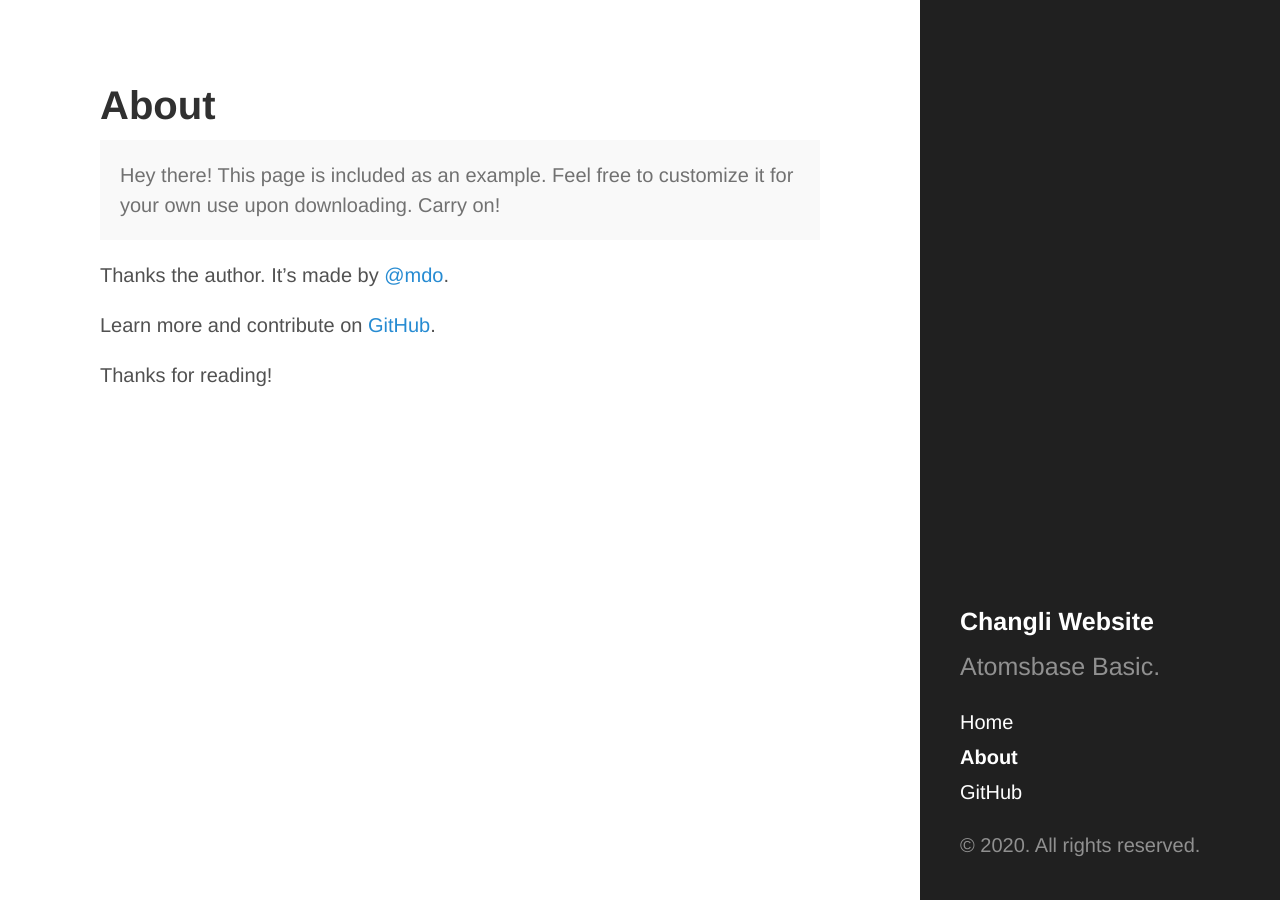
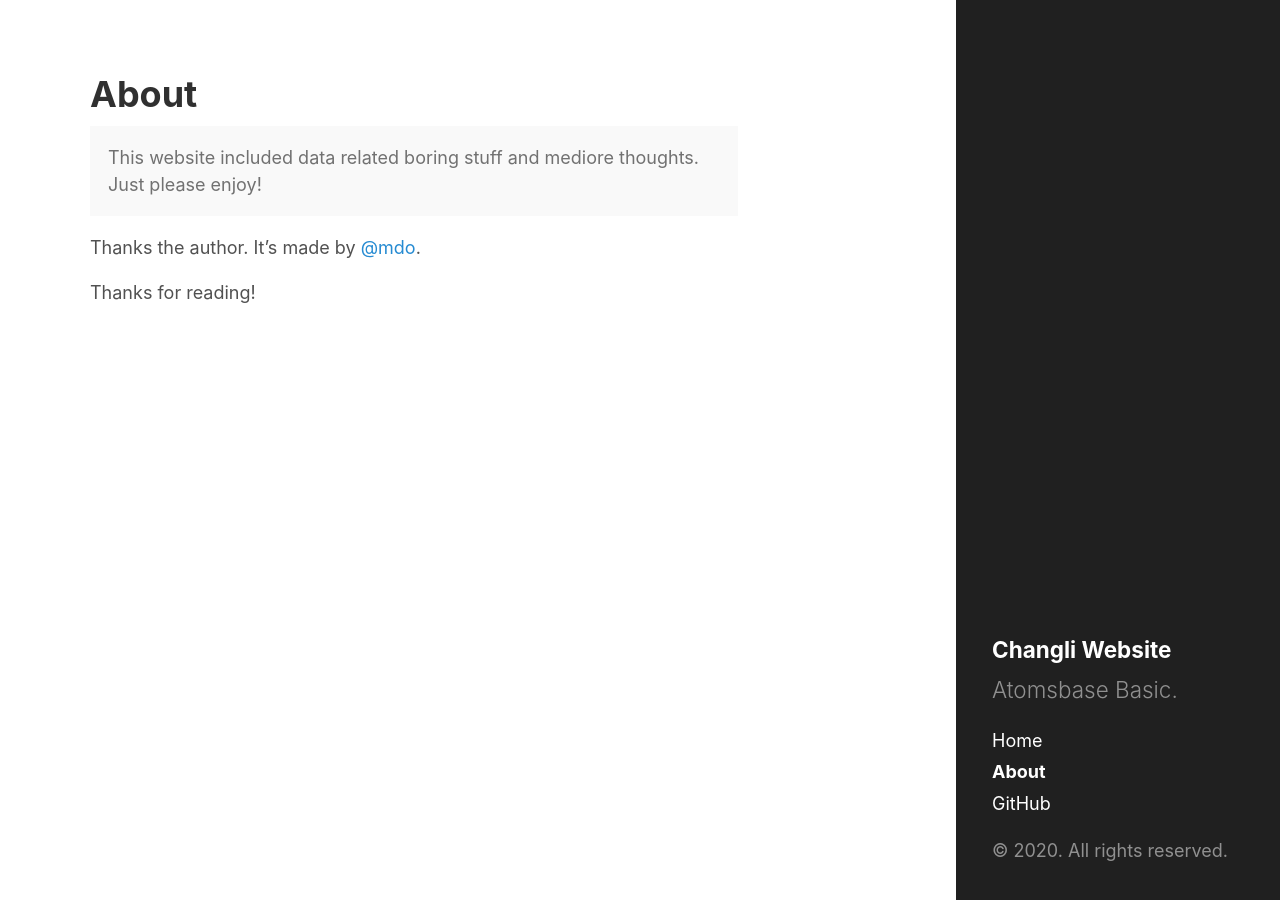
Before and after one commit to changli6/changli6.github.io, a Jekyll site: the page built from about.md, in a window 1280 px wide. Built offline with Jekyll 4.4.1, drawn with Linux system fonts in a browser that asks for light colours.

Commit message:
:wqlugins:jekyll-paginate

```diff
--- a/_config.yml
+++ b/_config.yml
@@ -10,11 +10,13 @@ title:            Changli Website
 #tagline:
 description:      'Atomsbase Basic.'
 url:              http://changli6.github.io
-baseurl:     '/'
+baseurl:     ''
 
 author:
   name:           'Changli Liu'
   url:            https://twitter.com
+
+plugins:  [jekyll-paginate]
 
 paginate:         5
 
--- a/about.md
+++ b/about.md
@@ -4,11 +4,10 @@ title: About
 ---
 
 <p class="message">
-  Hey there! This page is included as an example. Feel free to customize it for your own use upon downloading. Carry on!
+  This website included data related boring stuff and mediore thoughts.<br/>
+  Just please enjoy!
 </p>
 
 Thanks the author. It's made by [@mdo](https://twitter.com/mdo).
 
-Learn more and contribute on [GitHub](https://github.com/poole).
-
 Thanks for reading!
--- a/public/css/hyde.css
+++ b/public/css/hyde.css
@@ -32,16 +32,17 @@
  */
 
 html {
-  font-family: "PT Sans", Helvetica, Arial, sans-serif;
+  /* font-family: Helvetica, Arial, sans-serif,"PT Sans" ; */
+  font-family: -apple-system,BlinkMacSystemFont,Segoe UI,Roboto,Oxygen-Sans,Ubuntu,Cantarell,Helvetica Neue,sans-serif;
 }
 @media (min-width: 48em) {
   html {
-    font-size: 16px;
+    font-size: 14px;
   }
 }
 @media (min-width: 58em) {
   html {
-    font-size: 20px;
+    font-size: 18px;
   }
 }
 
--- a/public/css/poole.css
+++ b/public/css/poole.css
@@ -48,8 +48,8 @@ body {
 }
 
 html {
-  font-family: "Helvetica Neue", Helvetica, Arial, sans-serif;
-  font-size: 16px;
+  font-family: Helvetica, "Helvetica Neue", Arial,sans-serif;
+  font-size: 12px;
   line-height: 1.5;
 }
 @media (min-width: 38em) {
```
Also changed, not shown: _includes/head.html (line endings or trailing spaces).
